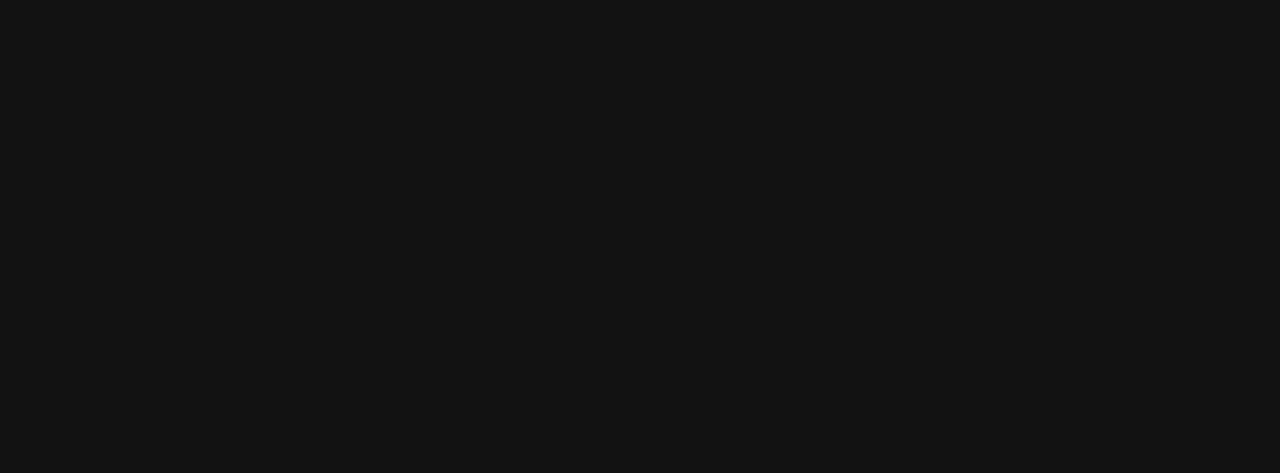
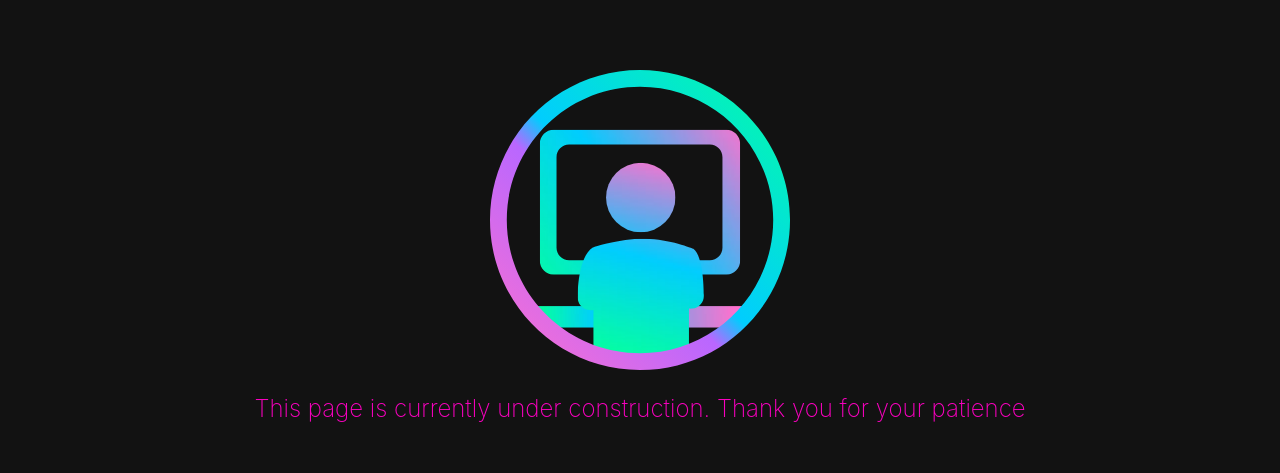
Before and after one commit to jpagtama/finflexi, a Next.js app: page /account in a window 1280 px wide. Shown: the part 261-734 px from the top of the page. Built offline with nearby package versions, Linux system fonts and the light colour scheme; no server answers; the database is empty.

Commit message:
Add place-holder construction page for account page

```diff
--- a/pages/account/index.tsx
+++ b/pages/account/index.tsx
@@ -1,18 +1,20 @@
 import React from 'react'
 import { useSession } from 'next-auth/react'
+import Image from 'next/image'
+import devIcon from '../../public/development_icon_300x300.svg'
 import styles from '@styles/MyAccount.module.css'
 
 export const MyAccount = () => {
     const { data, status } = useSession()
-    console.log('session data', data)
-    // const {data, status: sessionStatus} = useSession({
-    //     required: true,
-
-    // })
+    // console.log('session data', data)
 
     return (
         <div className={styles.container}>
             <h1 className={styles.title}>My Account</h1>
+            <div className={styles.constructionContainer}>
+                <Image className={styles.constructionImg} src={devIcon} alt="construction icon" />
+                <h2>This page is currently under construction. Thank you for your patience</h2>
+            </div>
         </div>
     )
 }
--- a/styles/MyAccount.module.css
+++ b/styles/MyAccount.module.css
@@ -1,4 +1,8 @@
 .container {
+    display: flex;
+    flex-direction: column;
+    justify-content: center;
+    align-items: center;
     padding-top: 10em;
     min-height: 80vh;
 }
@@ -6,3 +10,30 @@
 .title {
     font-weight: 200
 }
+
+.constructionContainer {
+    display: flex;
+    flex-direction: column;
+    justify-content: center;
+    align-items: center;
+    margin-top: 7em;
+    min-width: 380px;
+}
+
+.constructionContainer h2 {
+    margin-top: 1em;
+    font-weight: 200;
+    text-align: center;
+}
+
+.constructionImg {
+    width: 300px;
+    height: 300px;
+}
+
+@media (min-width: 768px) {
+    .constructionImg {
+        width: 400px;
+        height: 400px;
+    }
+}
```
Also changed, not shown: public/development_icon_300x300.svg (added).
